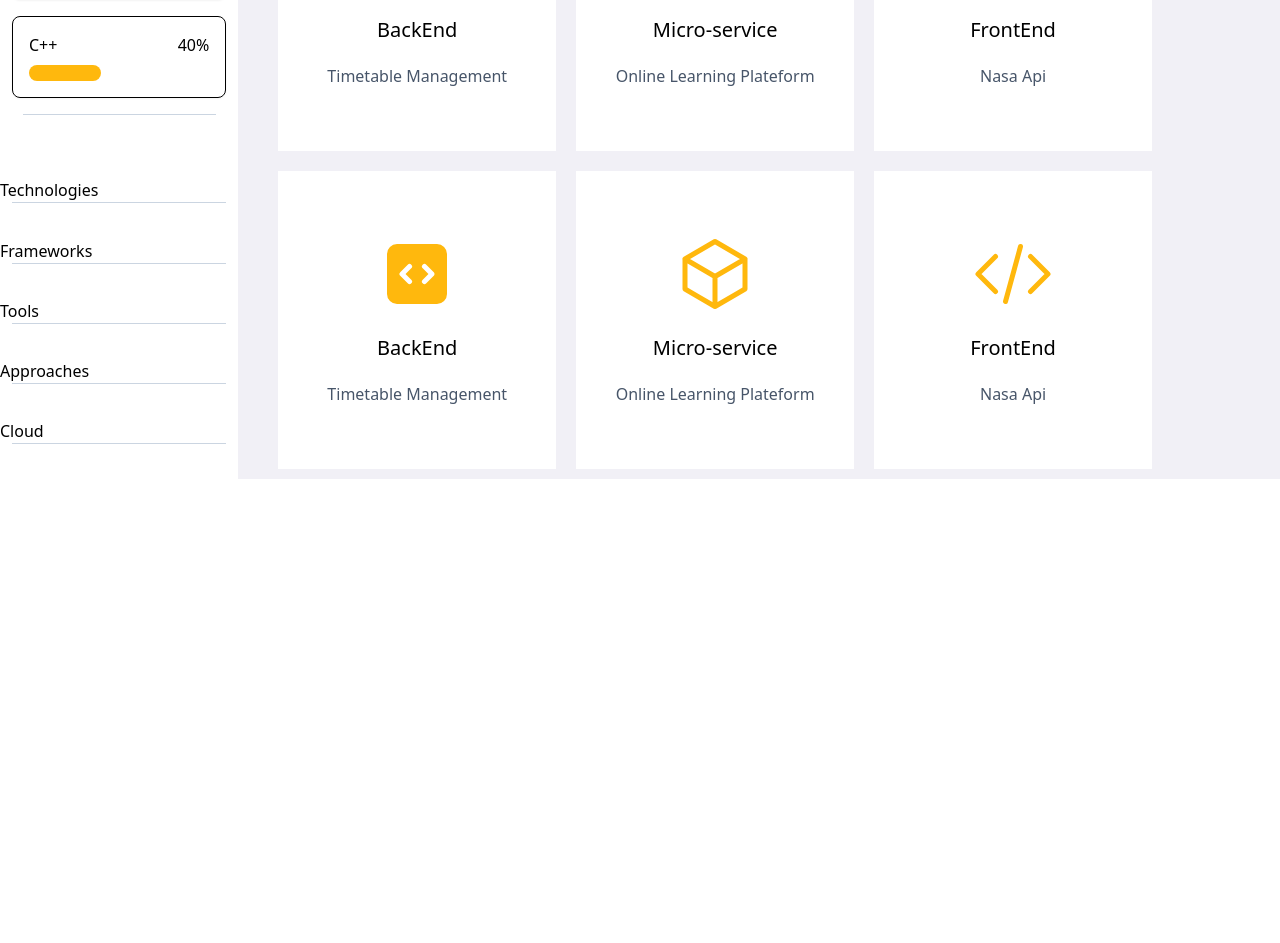
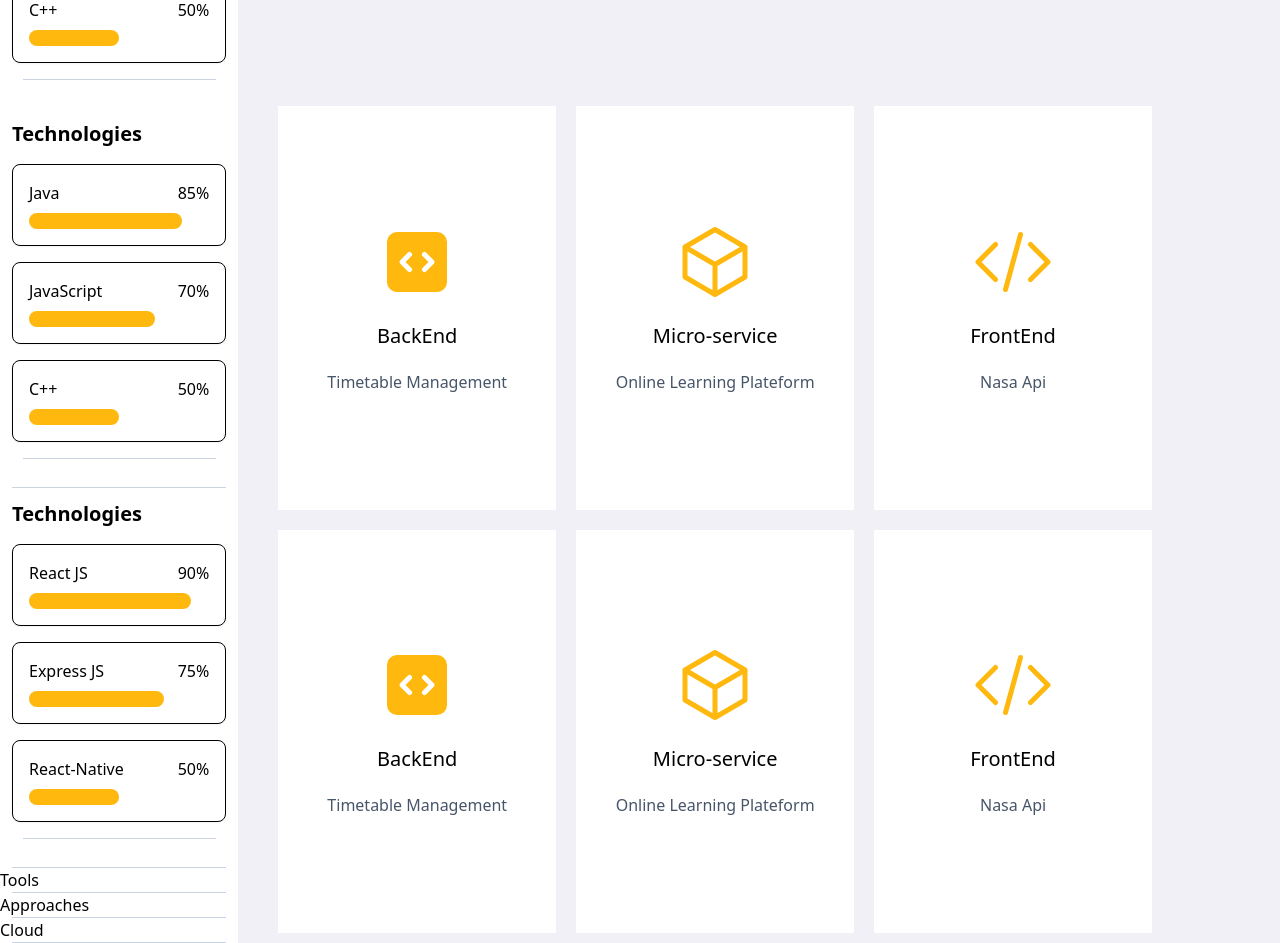
Before and after one commit to Loshan2001/myPortfolio, a React (Vite) app: page / in a window 1280 px wide. Shown: the part 980-1923 px from the top of the page. Before the commit the page ends 1459 px from the top, so only its background shows below. Built offline with nearby package versions, Linux system fonts and the light colour scheme.

Commit message:
update Frameworks

```diff
--- a/src/components/Home/Hero.jsx
+++ b/src/components/Home/Hero.jsx
@@ -10,7 +10,7 @@ function Hero() {
   return (
    <div className='wrapper max-w-full min-h-screen grid  bg-light dark:bg-black'>
         <div className='details  bg-white dark:bg-dark dark:text-white grid grid-cols-1 '><Details/></div>
-        <div className='intro  bg-white  dark:bg-dark  dark:text-white'><Intro/></div>
+        <div className='intro  bg-white  dark:bg-dark  dark:text-white '><Intro/></div>
         <div className='sidebar  bg-white  dark:bg-dark  dark:text-white max-h-screen flex flex-col justify-between items-center  '><Sidebar/></div>
         <div className='p-header   dark:text-white'><ProjectHeader/></div>
         <div className='project  dark:text-white grid grid-cols-3'>
--- a/src/components/Home/Intro.jsx
+++ b/src/components/Home/Intro.jsx
@@ -21,7 +21,7 @@ function Intro() {
             contribute to innovative projects. I have strong problem-solving and
             teamwork skills.
           </p>
-          <Button className="flex items-center justify-evenly bg-primary border-3 px-4 py-2 dark:bg-secondary rounded text-lg text-black hover:bg-primary dark:bg-opacity-80"
+          <Button className="flex items-center justify-evenly bg-primary border-3 px-4 py-2 dark:bg-secondary rounded text-lg text-black hover:bg-primary hover:dark:bg-opacity-80"
              onClick={handleHireMeBtn}
           >
             HIRE ME
--- a/src/components/Home/Profile/FrameWorks.jsx
+++ b/src/components/Home/Profile/FrameWorks.jsx
@@ -1,10 +1,38 @@
 import React from 'react'
-
+import { useSpring, animated } from 'react-spring';
 function FrameWorks() {
+    const languages = [
+    { language: 'React JS', percentage: 90 },
+    { language: 'Express JS', percentage: 75 },
+    { language: 'React-Native', percentage: 50 },
+  ];
   return (
     <>
-    Frameworks
-    <hr className="text-slate-300  w-[90%] items-center mx-auto"/>
+   <>
+   <div className="p-3">
+      <h3 className="text-xl font-semibold mb-4">Technologies</h3>
+      {languages.map((lang, index) => {
+        const props = useSpring({ width: `${lang.percentage}%`, from: { width: '0%' } });
+
+        return (
+          <div key={index} className="mb-4 p-4 border border-gray-300 rounded-lg shadow-sm">
+            <div className="flex justify-between mb-2">
+              <span className="font-medium">{lang.language}</span>
+              <span className="font-medium">{lang.percentage}%</span>
+            </div>
+            <div className="w-full bg-gray-200 rounded-full h-4">
+              <animated.div
+                className="bg-yellow dark:bg-secondary h-full rounded-full"
+                style={props}
+              />
+            </div>
+          </div>
+        );
+      })}
+      <hr className="text-slate-300 w-[90%] items-center mx-auto my-4" />
+    </div>
+   <hr className="text-slate-300  w-[90%] items-center mx-auto"/>
+  </>
      </>
   )
 }
--- a/src/components/Home/Profile/Languages.jsx
+++ b/src/components/Home/Profile/Languages.jsx
@@ -3,9 +3,9 @@ import { useSpring, animated } from 'react-spring';
 
 function Languages() {
   const languages = [
-    { language: 'Java', percentage: 80 },
+    { language: 'Java', percentage: 85 },
     { language: 'JavaScript', percentage: 70 },
-    { language: 'C++', percentage: 40 },
+    { language: 'C++', percentage: 50 },
   ];
 
   return (
--- a/src/components/Home/Profile/Technologies.jsx
+++ b/src/components/Home/Profile/Technologies.jsx
@@ -1,9 +1,35 @@
 import React from 'react'
-
+import { useSpring, animated } from 'react-spring';
 function Technologies() {
+  const languages = [
+    { language: 'Java', percentage: 85 },
+    { language: 'JavaScript', percentage: 70 },
+    { language: 'C++', percentage: 50 },
+  ];
   return (
   <>
-  Technologies
+   <div className="p-3">
+      <h3 className="text-xl font-semibold mb-4">Technologies</h3>
+      {languages.map((lang, index) => {
+        const props = useSpring({ width: `${lang.percentage}%`, from: { width: '0%' } });
+
+        return (
+          <div key={index} className="mb-4 p-4 border border-gray-300 rounded-lg shadow-sm">
+            <div className="flex justify-between mb-2">
+              <span className="font-medium">{lang.language}</span>
+              <span className="font-medium">{lang.percentage}%</span>
+            </div>
+            <div className="w-full bg-gray-200 rounded-full h-4">
+              <animated.div
+                className="bg-yellow dark:bg-secondary h-full rounded-full"
+                style={props}
+              />
+            </div>
+          </div>
+        );
+      })}
+      <hr className="text-slate-300 w-[90%] items-center mx-auto my-4" />
+    </div>
    <hr className="text-slate-300  w-[90%] items-center mx-auto"/>
   </>
   )
```
